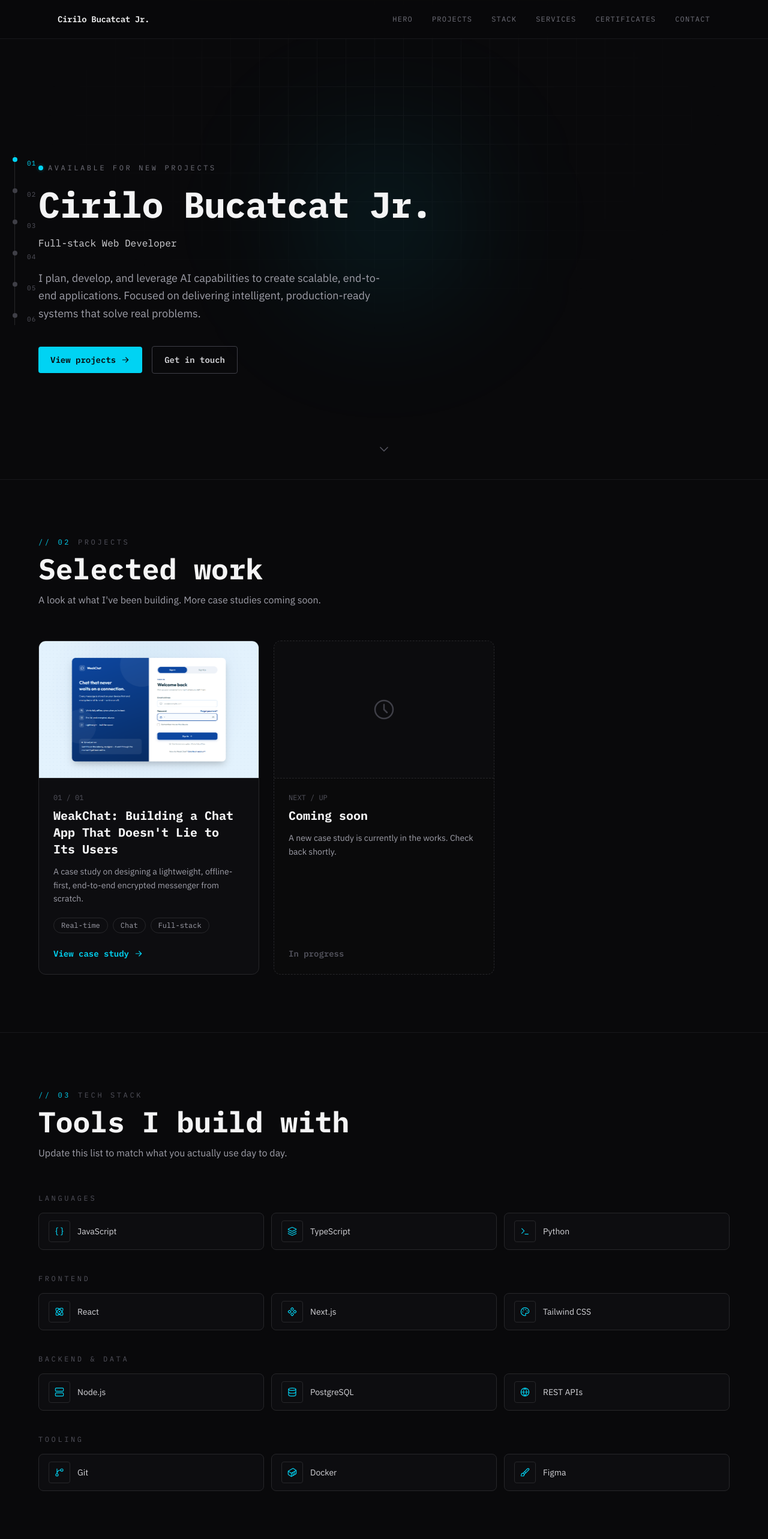
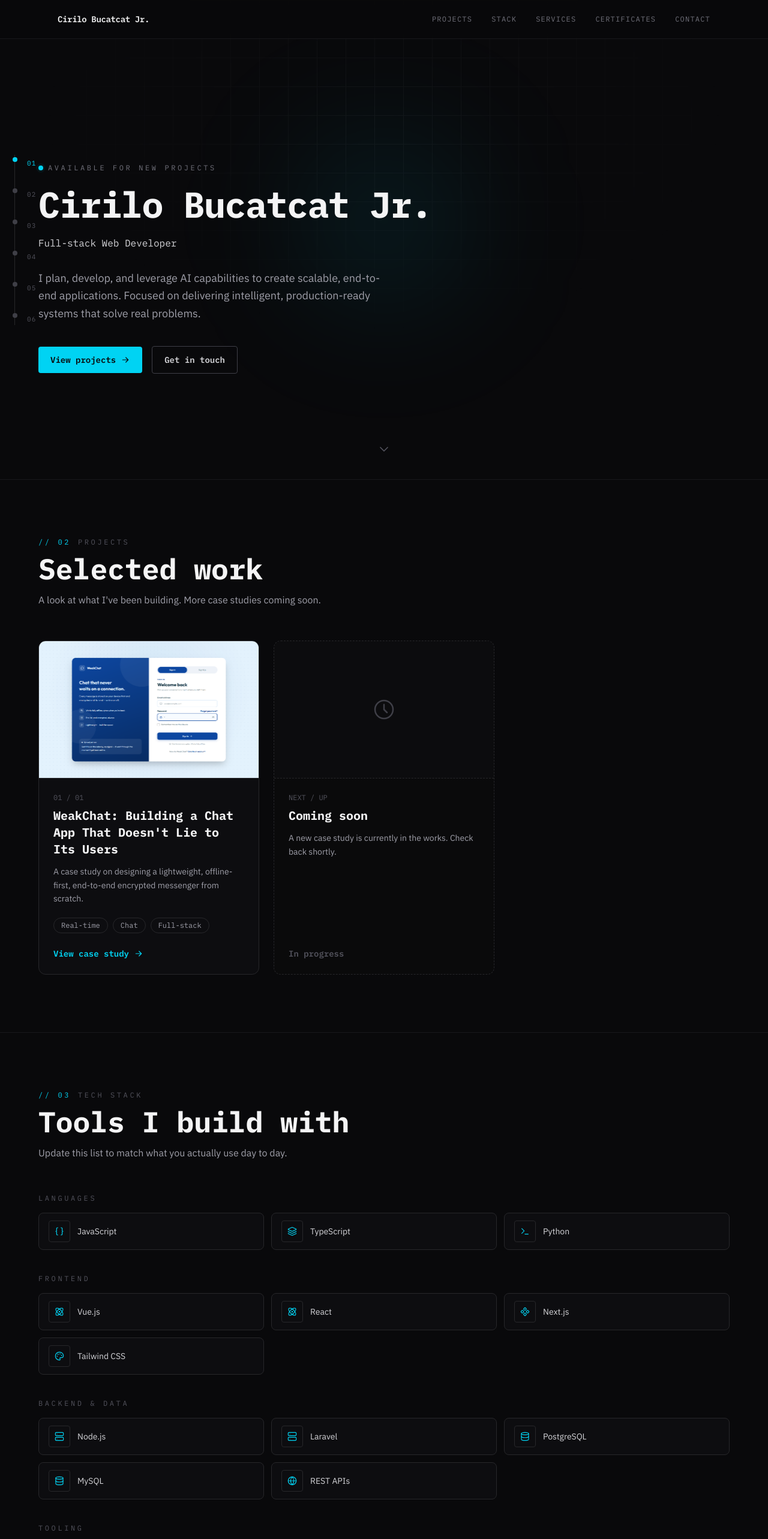
Before and after one commit to cirilobucatcat/cirilobucatcat.github.io, a Next.js app: page / in a window 1280 px wide. Shown: the top 2566 px of the page at 60% size. Built offline with nearby package versions, Linux system fonts and the light colour scheme.

Commit message:
remove hero link

```diff
--- a/components/Footer.tsx
+++ b/components/Footer.tsx
@@ -1,7 +1,6 @@
 import Link from "next/link";
 
 const NAV_ITEMS = [
-    { href: "/#hero", label: "Hero" },
     { href: "/#projects", label: "Projects" },
     { href: "/#stack", label: "Stack" },
     { href: "/#services", label: "Services" },
--- a/components/Header.tsx
+++ b/components/Header.tsx
@@ -5,7 +5,6 @@ import Link from "next/link";
 import { MenuIcon, CloseIcon } from "./icons";
 
 const NAV_ITEMS = [
-    { href: "/#hero", label: "Hero" },
     { href: "/#projects", label: "Projects" },
     { href: "/#stack", label: "Stack" },
     { href: "/#services", label: "Services" },
--- a/components/TechStack.tsx
+++ b/components/TechStack.tsx
@@ -37,6 +37,7 @@ const STACK: StackCategory[] = [
     {
         label: "Frontend",
         items: [
+            { name: "Vue.js", icon: Atom },
             { name: "React", icon: Atom },
             { name: "Next.js", icon: Component },
             { name: "Tailwind CSS", icon: Palette },
@@ -46,7 +47,9 @@ const STACK: StackCategory[] = [
         label: "Backend & data",
         items: [
             { name: "Node.js", icon: Server },
+            { name: "Laravel", icon: Server },
             { name: "PostgreSQL", icon: Database },
+            { name: "MySQL", icon: Database },
             { name: "REST APIs", icon: Globe },
         ],
     },
```
